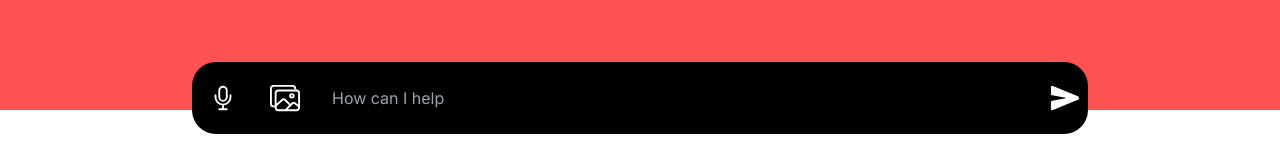
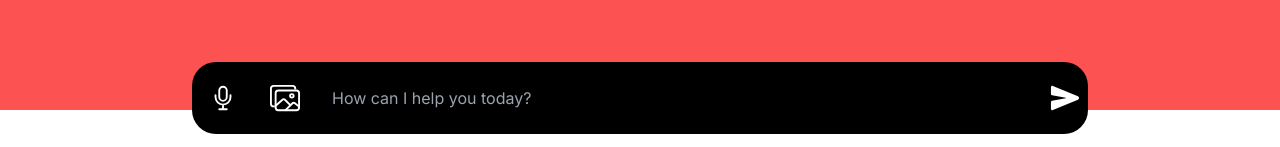
Before and after one commit to MSFT-Innovation-Hub-India/Shop-The-Look-Retail-UsingImageSearch-MultiModal, a Next.js app: page / in a window 1280 px wide. Shown: the part 650-797 px from the top of the page. Built offline with nearby package versions, Linux system fonts and the light colour scheme; no server answers.

Commit message:
placeholder change

```diff
--- a/app/components/chatbot.tsx
+++ b/app/components/chatbot.tsx
@@ -311,7 +311,7 @@ const handleMicMouseUp = async () => {
             </button>
             <input
               type="search"
-              placeholder="How can I help"
+              placeholder="How can I help you today?"
               value={input}
               onChange={(e) => setInput(e.target.value)}
               className="w-[85%] p-4 rounded-3xl bg-black text-white focus:outline-none"
```
